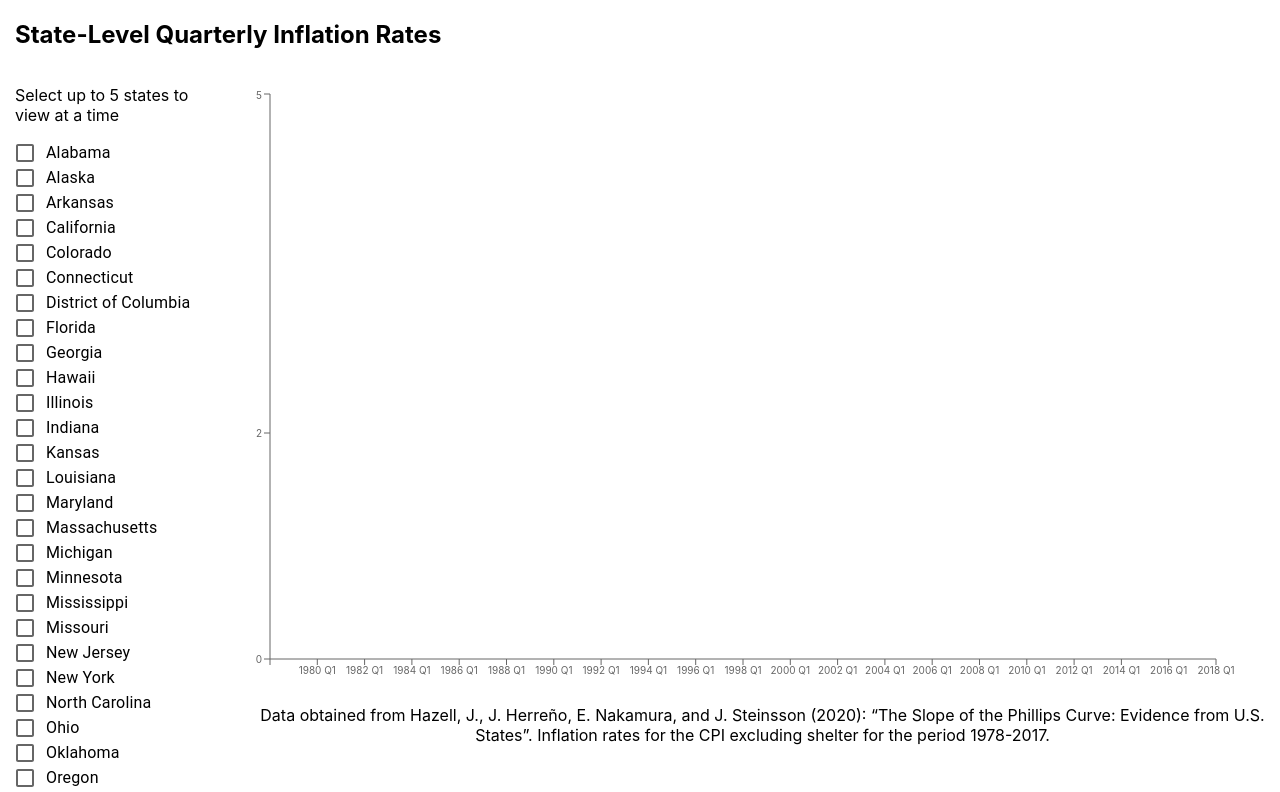
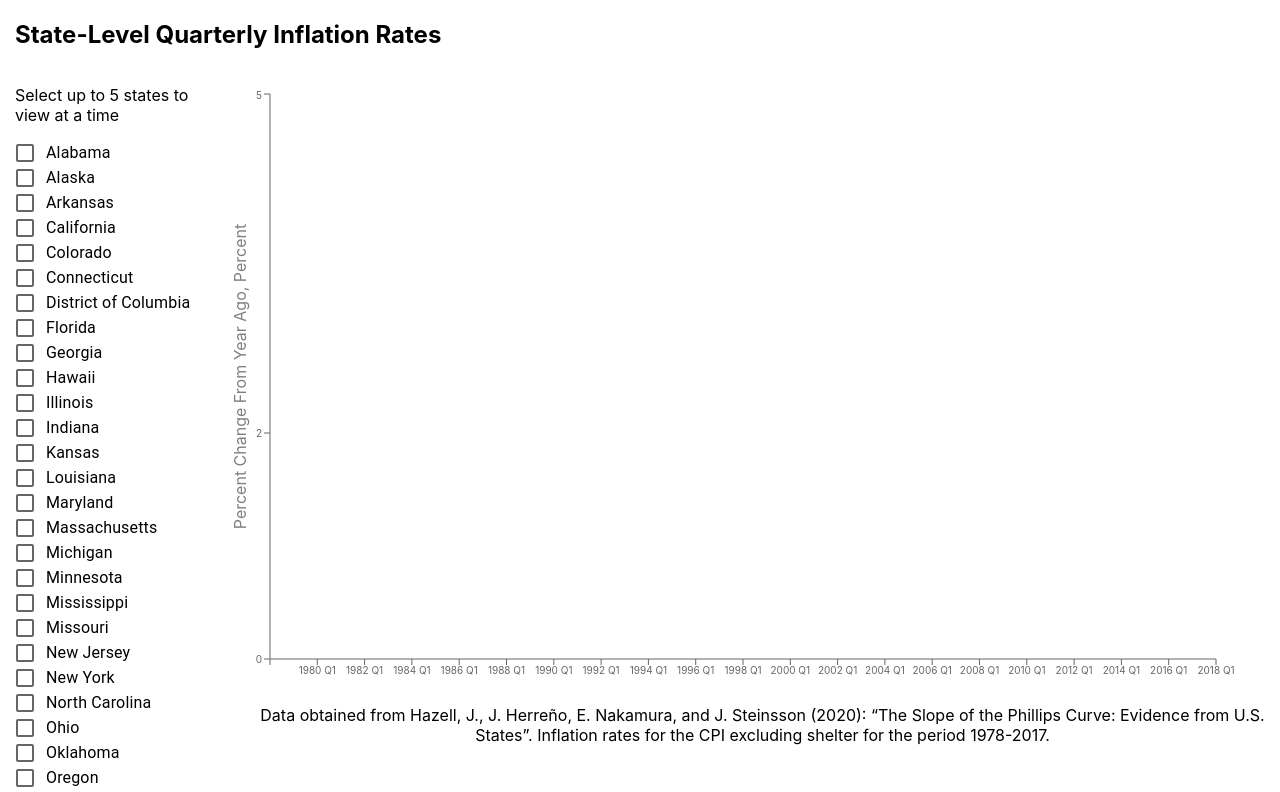
Before and after one commit to kpage19/cpi-data-viz, a React (Create React App) app: page / in a window 1280 px wide. Shown: the top 792 px of the page. Built offline with nearby package versions, Linux system fonts and the light colour scheme.

Commit message:
fix legend colors

```diff
--- a/package.json
+++ b/package.json
@@ -18,7 +18,9 @@
     "csv-string": "^4.1.1",
     "highcharts": "^11.3.0",
     "highcharts-react-official": "^3.2.1",
+    "nth-check": "^2.1.1",
     "papaparse": "^5.4.1",
+    "postcss": "^8.4.35",
     "react": "^18.2.0",
     "react-art": "^18.2.0",
     "react-chartjs-2": "^5.2.0",
@@ -31,6 +33,8 @@
     "web-vitals": "^2.1.4"
   },
   "scripts": {
+    "predeploy": "npm run build",
+    "deploy": "gh-pages -d build",
     "start": "react-scripts start",
     "build": "react-scripts build",
     "test": "react-scripts test",
--- a/src/App.jsx
+++ b/src/App.jsx
@@ -9,7 +9,7 @@ function App() {
 
     async function getRows() {
       let rows = []
-      const response = await fetch('/data/statecpi_beta.csv').then( response => response.text() )
+      const response = await fetch('/cpi-data-viz/data/statecpi_beta.csv').then( response => response.text() )
       .then( responseText => {
           rows = Papa.parse(responseText);
       });
--- a/src/CustomToolTip.tsx
+++ b/src/CustomToolTip.tsx
@@ -5,15 +5,15 @@ const CustomToolTip = (props: any) => {
         return null
     }
     const fields = props.payload[0].payload
-    let tooltip = [<div id='tooltip'>{props?.payload[0]?.payload.name}</div>]
+    let tooltip = [<div id='tooltip' key="tooltip">{props?.payload[0]?.payload.name}</div>]
     const keyList = Object.keys(fields).sort()
 
     for(let i = 0; i < keyList.length;  i++) {
         if(keyList[i] === "name") {
             continue
         }
-        const line = keyList[i] + ": " + fields[keyList[i]]
-        tooltip.push(<div id='tooltip' style={{color:colors[i]}}>{line}</div>)
+        const line = props.data.state.states[props.data.state.checkOrder[i]] + ": " + fields[keyList[i]]
+        tooltip.push(<div id='tooltip' style={{color:colors[i]}} key={keyList[i]}>{line}</div>)
     }
     return (
         <div id='tooltip'>{tooltip}</div>
--- a/src/StateList.jsx
+++ b/src/StateList.jsx
@@ -14,6 +14,7 @@ class StateList extends React.Component {
             isChecked: new Array(34).fill(false),
             checkOrder: [],
             data: [],
+            states: [],
             rows: xaxis,
             min: 0,
             max: 5
@@ -71,6 +72,7 @@ class StateList extends React.Component {
                 checkOrder: checkOrder,
                 data: totalData,
                 rows: mergedData,
+                states: states,
                 min: range[0],
                 max: range[1]
             })
@@ -89,10 +91,29 @@ class StateList extends React.Component {
         let lineList = []
         for(let i = 0; i < this.state.data.length; i++) {
             const index = states[this.state.checkOrder[i]]
-            lineList.push(<Line type="monotone" dataKey={index} strokeWidth="3" stroke={colors[i]} dot={false}/>)
+            lineList.push(<Line type="monotone" dataKey={index} strokeWidth="3" stroke={colors[i]} dot={false} key={index}/>)
         }
-        const height = window.innerWidth >= 850 ? 0.75 * window.innerHeight : 0.45 * window.innerHeight
-        const width = window.innerWidth >= 850 ? 0.95 * (window.innerWidth - 200) : 0.9 * window.innerWidth
+        let height = 0
+        if(window.innerWidth >= 850 && window.innerWidth < 1700){
+            height = 0.75 * window.innerHeight;
+        }
+        else if(window.innerWidth >= 1700) {
+            height = 750
+        }
+        else {
+            height = 0.45 * window.innerHeight
+        }
+
+        let width = 0
+        if(window.innerWidth >= 850 && window.innerWidth < 1700) {
+            width = 0.95 * (window.innerWidth - 200)
+        }
+        else if( window.innerWidth >= 1700) {
+            width = 1300
+        }
+        else {
+            width = 0.9 * window.innerWidth
+        }
 
         return(
             <div id="StateList">
@@ -117,7 +138,8 @@ class StateList extends React.Component {
                             />
                             <YAxis dataKey={this.state.data[0]}
                             domain={[this.state.min, this.state.max]}
-                            style={{fontSize:'10px'}}/>
+                            style={{fontSize:'10px'}}
+                            label={{ value: 'Percent Change From Year Ago, Percent', angle: -90, position: 'insideStart' }}/>
                             <Tooltip content={<CustomToolTip data={this}/>} itemStyle={{fontSize: '15px'}}/>
                             <Legend />
                             {lineList}
```
Also changed, not shown: 1 other file (tests, documents, lock files or other folders).
